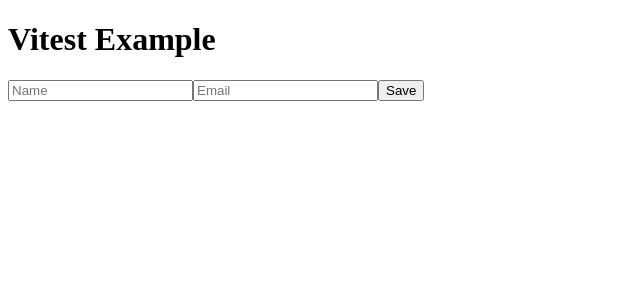
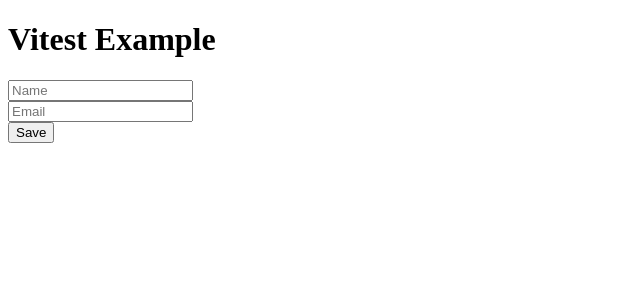
Before and after one commit to victorbadaro/vitest-example, a React (Vite) app: page / in a window 1280 px wide. Shown: the top 300 px of the page, without its empty margins (0-640 px from the left). Built offline with nearby package versions, Linux system fonts and the light colour scheme.

Commit message:
chore: change App component and its tests

```diff
--- a/src/App.tsx
+++ b/src/App.tsx
@@ -1,38 +1,58 @@
-import { FormEvent, useState } from 'react';
+import { useFormik } from 'formik';
+import * as Yup from 'yup';
 
 export function App() {
-	const [name, setName] = useState('');
-	const [email, setEmail] = useState('');
-
-	function handleSubmit(event: FormEvent) {
-		event.preventDefault();
-
-		if(name === 'example1')
+	const formik = useFormik({
+		initialValues: {
+			name: '',
+			email: ''
+		},
+		validationSchema: Yup.object({
+			name: Yup.string().required(),
+			email: Yup.string().email().required()
+		}),
+		async onSubmit(values) {
+			if(values.name === 'example1')
 				console.log('this is the first example');
 			else
-			console.log({ name, email });
+				console.log(values);
+
+			const result = await fetch('https://viacep.com.br/ws/01001000/json/');
+			const data = await result.json();
+
+			if(data.uf === 'SP')
+				console.log("It's São Paulo");
+			else
+				console.log("It's not São Paulo");
 		}
+	});
 
 	return (
 		<>
 			<h1>Vitest Example</h1>
 
-			<form onSubmit={handleSubmit}>
+			<form onSubmit={formik.handleSubmit} noValidate>
+				<div>
 					<input
 						type="text"
 						name="name"
 						placeholder="Name"
-					onChange={event => setName(event.target.value)}
-					value={name}
+						onChange={formik.handleChange}
+						value={formik.values.name}
 					/>
+					{formik.touched.name && formik.errors.name && <span style={{ color: 'red' }}>{formik.errors.name}</span>}
+				</div>
 
+				<div>
 					<input
 						type="email"
 						name="email"
 						placeholder="Email"
-					onChange={event => setEmail(event.target.value)}
-					value={email}
+						onChange={formik.handleChange}
+						value={formik.values.email}
 					/>
+					{formik.touched.email && formik.errors.email && <span style={{ color: 'red' }}>{formik.errors.email}</span>}
+				</div>
 
 				<button type="submit">Save</button>
 			</form>
```
Also changed, not shown: 1 other file (tests, documents, lock files or other folders). Lines whose indentation alone changed are shown as unchanged.
